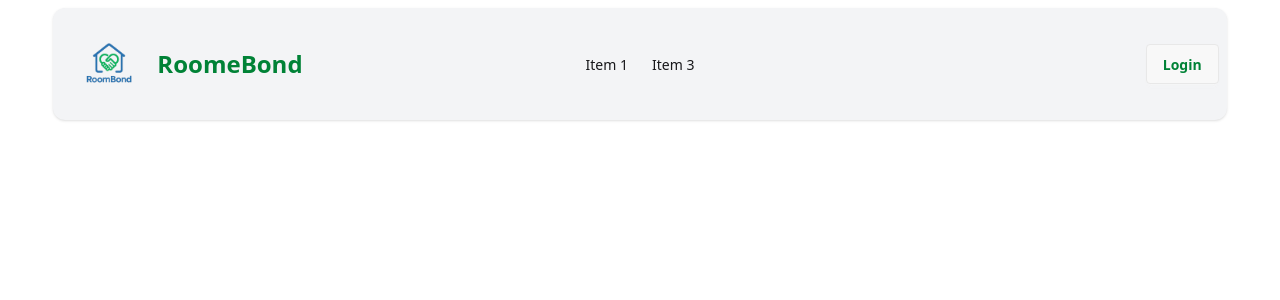
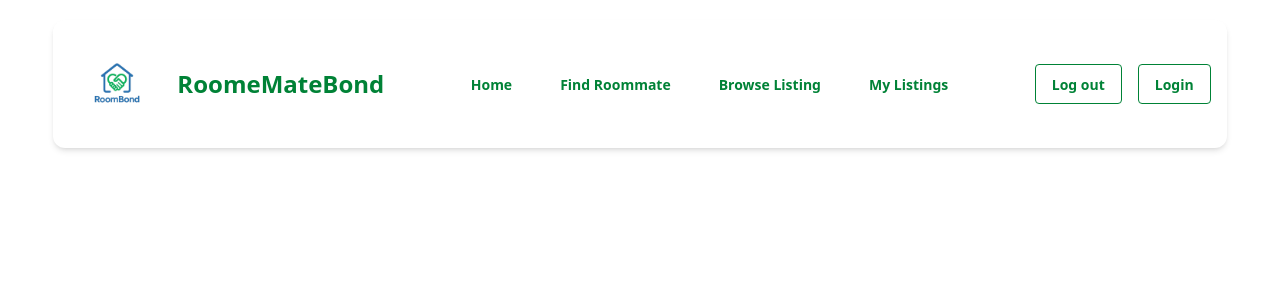
Before and after one commit to sheauly/assignment-10-client, a React (Vite) app: page / in a window 1280 px wide. Shown: the top 300 px of the page. Built offline with nearby package versions, Linux system fonts and the light colour scheme.

Commit message:
complete the navbar part

```diff
--- a/src/LayOut/HomeLayOut.jsx
+++ b/src/LayOut/HomeLayOut.jsx
@@ -1,10 +1,12 @@
 import React from 'react';
 import Navbar from '../component/Navbar';
+import { Outlet } from 'react-router';
 
 const HomeLayOut = () => {
     return (
         <div className="flex flex-col min-h-screen">
             <Navbar></Navbar>
+            <Outlet></Outlet>
         </div>
     );
 };
--- a/src/component/Navbar.jsx
+++ b/src/component/Navbar.jsx
@@ -8,56 +8,80 @@ const Navbar = () => {
             <>
                 <li>
                     <NavLink to="/" className={({ isActive }) =>
-                        isActive ? "text-blue-600 font-semibold" : "text-gray-700 hover:text-blue-500"
+                        isActive ? "text-green-700 font-semibold" : "text-gray-700 hover:text-blue-500"
                     }>Home</NavLink>
                 </li>
                 <li>
                     <NavLink to="" className={({ isActive }) =>
-                        isActive ? "text-blue-600 font-semibold" : "text-gray-700 hover:text-blue-500"
+                     isActive ? "text-green-700 font-semibold" : "text-gray-700 hover:text-blue-500"
                     }>Find Roommate</NavLink>
                 </li>
                 <li>
                     <NavLink to="" className={({ isActive }) =>
-                        isActive ? "text-blue-600 font-semibold" : "text-gray-700 hover:text-blue-500"
+                        isActive ? "text-green-700 font-semibold" : "text-gray-700 hover:text-blue-500"
                     }>Browse Listing</NavLink>
                 </li>
                 <li>
                     <NavLink to="" className={({ isActive }) =>
-                        isActive ? "text-blue-600 font-semibold" : "text-gray-700 hover:text-blue-500"
+                     isActive ? "text-green-700 font-semibold" : "text-gray-700 hover:text-blue-500"
                     }>My Listings</NavLink>
                 </li>
             </>
     );
 
     return (
-        <div className='w-11/12 mx-auto mt-2 '>
-            <div className="navbar bg-gray-100 shadow-sm rounded-xl">
-                <div className="navbar-start">
-                    <div className="dropdown">
-                        <div tabIndex={0} role="button" className="btn btn-ghost lg:hidden">
-                            <svg xmlns="http://www.w3.org/2000/svg" className="h-5 w-5" fill="none" viewBox="0 0 24 24" stroke="currentColor"> <path strokeLinecap="round" strokeLinejoin="round" strokeWidth="2" d="M4 6h16M4 12h8m-8 6h16" /> </svg>
+        <div className="w-11/12 mx-auto bg-white shadow-md rounded-xl mt-5">
+                    <div className="navbar py-4 px-4 flex justify-between items-center">
+                        {/* Logo Section */}
+                        <div className="flex items-center gap-3">
+                            <img src={logoImage} alt="logo" className="w-24 h-auto object-contain" />
+                            <h1 className="text-2xl font-bold text-green-700 hidden sm:block">RoomeMateBond</h1>
                         </div>
-                        <ul
-                            tabIndex={0}
-                            className="menu menu-sm dropdown-content bg-base-100 rounded-box z-1 mt-3 w-52 p-2 shadow">
-                            <li><a>Item 1</a></li>
-                            <li><a>Item 3</a></li>
+
+                        {/* Desktop Nav */}
+                        <div className="hidden lg:flex">
+                            <ul className="menu menu-horizontal gap-6">
+                                {navLinks}
                             </ul>
                         </div>
-                    <div className="flex items-center">
-                        <img src={logoImage} alt="logo" className="w-24 h-auto object-contain" />
-                        <h1 className="text-2xl font-bold text-green-700 hidden sm:block">RoomeBond</h1>
+
+                        {/* Auth Buttons */}
+                        <div className="flex items-center gap-4">
+
+                                <>
+
+                        <button className="btn btn-outline text-green-700 hidden sm:inline-flex">
+                                        Log out
+                                    </button>
+                                </>
+
+                                <Link to="/auth/login" className="btn btn-outline text-green-700">
+                                    Login
+                                </Link>
+
                         </div>
-                </div>
-                <div className="navbar-center hidden lg:flex">
-                    <ul className="menu menu-horizontal px-1">
-                        <li><a>Item 1</a></li>
 
-                        <li><a>Item 3</a></li>
+                        {/* Mobile Nav Toggle */}
+                        <div className="lg:hidden">
+                            <div className="dropdown dropdown-end">
+                                <label tabIndex={0} className="btn btn-ghost">
+                                    <svg xmlns="http://www.w3.org/2000/svg" className="h-6 w-6" fill="none"
+                                        viewBox="0 0 24 24" stroke="currentColor">
+                                        <path strokeLinecap="round" strokeLinejoin="round" strokeWidth="2"
+                                            d="M4 6h16M4 12h16M4 18h16" />
+                                    </svg>
+                                </label>
+                                <ul tabIndex={0} className="menu menu-sm dropdown-content mt-3 z-50 p-2 shadow bg-base-100 rounded-box w-52">
+                                    {navLinks}
+
+                                        <li>
+                                            <button className="text-left text-red-500 hover:text-red-700">
+                                                Log out
+                                            </button>
+                                        </li>
+
                                 </ul>
                             </div>
-                <div className="navbar-end">
-                    <Link className="btn text-green-700">Login</Link>
                         </div>
                     </div>
                 </div>
```
Lines whose indentation alone changed are shown as unchanged.
